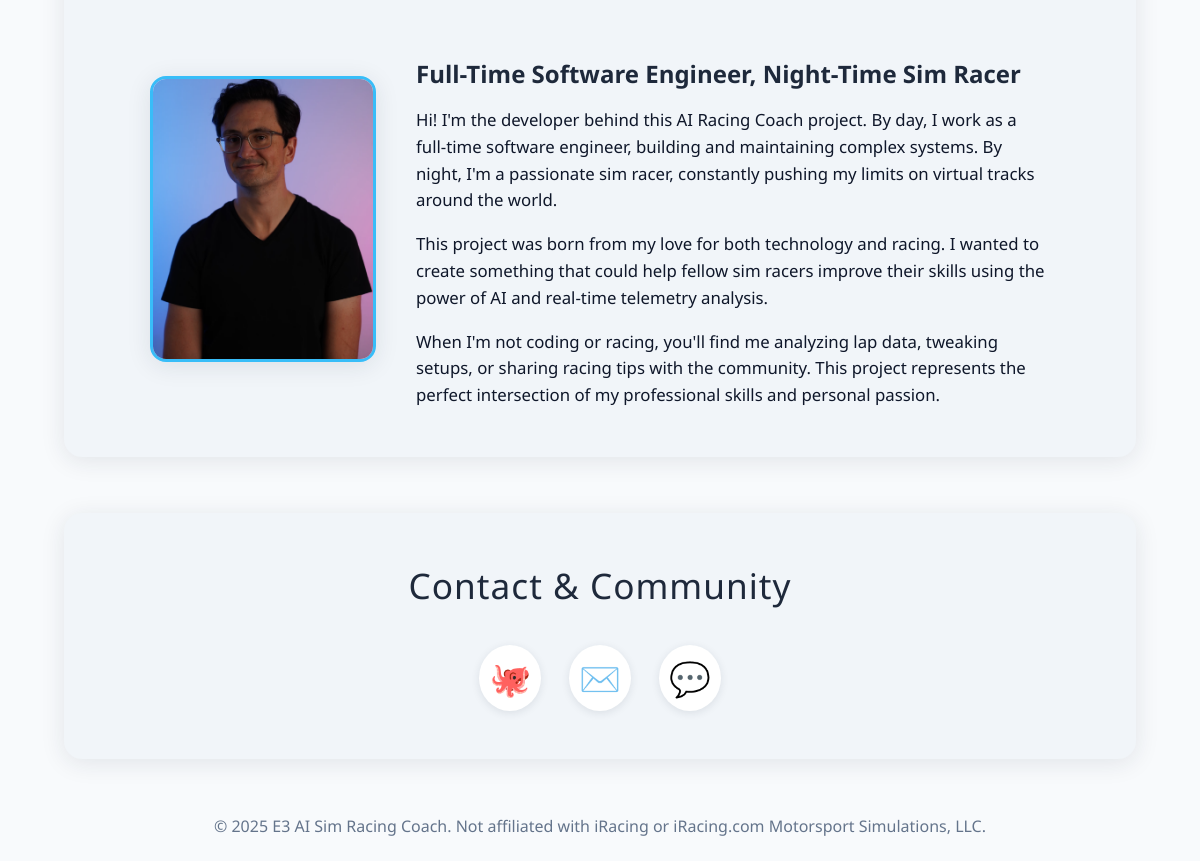
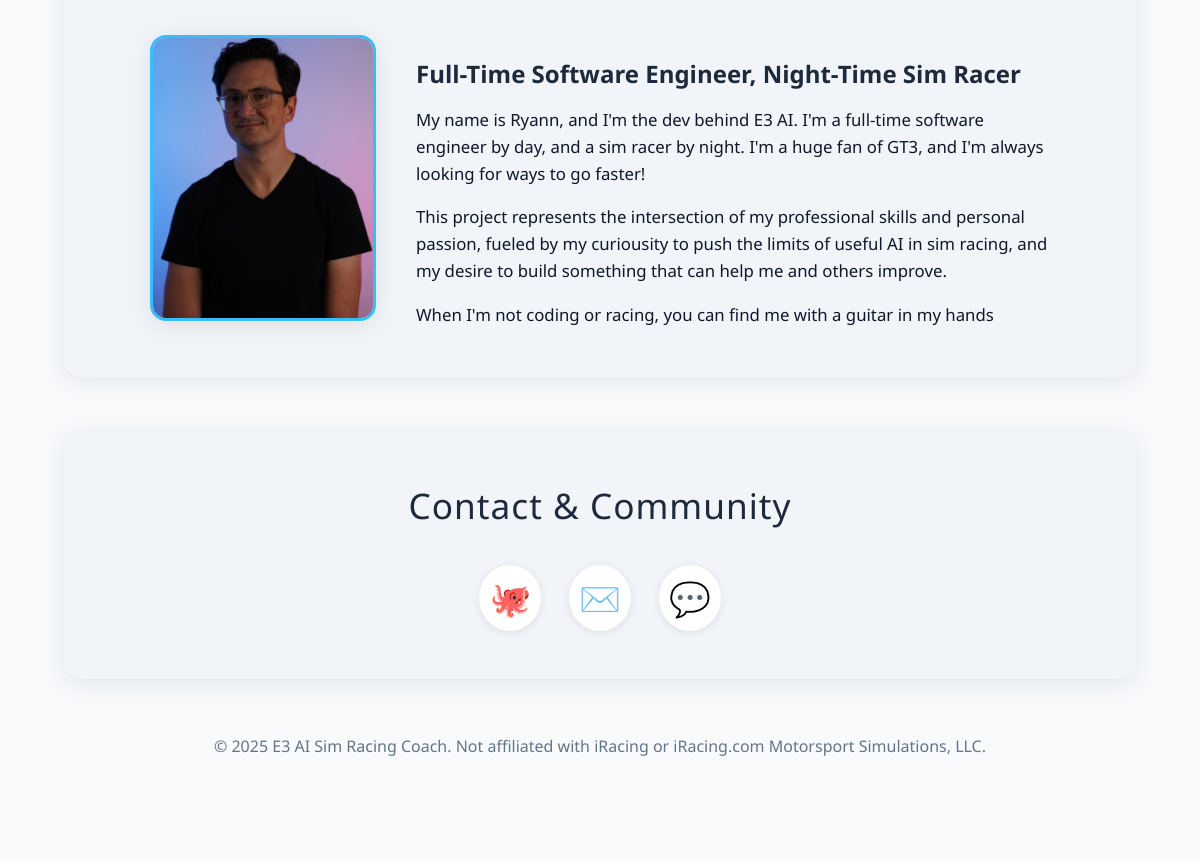
Before and after one commit to rechandler/gt3-ai-coaching, an Electron app: page docs/index.html in a window 1200 px wide. Shown: the part 2939-3800 px from the top of the page. After the commit the page ends 3720 px from the top, so only its background shows below. Drawn offline with Linux system fonts and the light colour scheme.

Commit message:
Update index.html

```diff
--- a/docs/index.html
+++ b/docs/index.html
@@ -829,9 +829,9 @@
       </div>
       <div class="developer-info">
         <h3>Full-Time Software Engineer, Night-Time Sim Racer</h3>
-        <p>Hi! I'm the developer behind this AI Racing Coach project. By day, I work as a full-time software engineer, building and maintaining complex systems. By night, I'm a passionate sim racer, constantly pushing my limits on virtual tracks around the world.</p>
-        <p>This project was born from my love for both technology and racing. I wanted to create something that could help fellow sim racers improve their skills using the power of AI and real-time telemetry analysis.</p>
-        <p>When I'm not coding or racing, you'll find me analyzing lap data, tweaking setups, or sharing racing tips with the community. This project represents the perfect intersection of my professional skills and personal passion.</p>
+        <p>My name is Ryann, and I'm the dev behind E3 AI. I'm a full-time software engineer by day, and a sim racer by night. I'm a huge fan of GT3, and I'm always looking for ways to go faster!</p>
+        <p>This project represents the intersection of my professional skills and personal passion, fueled by my curiousity to push the limits of useful AI in sim racing, and my desire to build something that can help me and others improve.</p>
+        <p>When I'm not coding or racing, you can find me with a guitar in my hands</p>
       </div>
     </div>
   </section>
```
